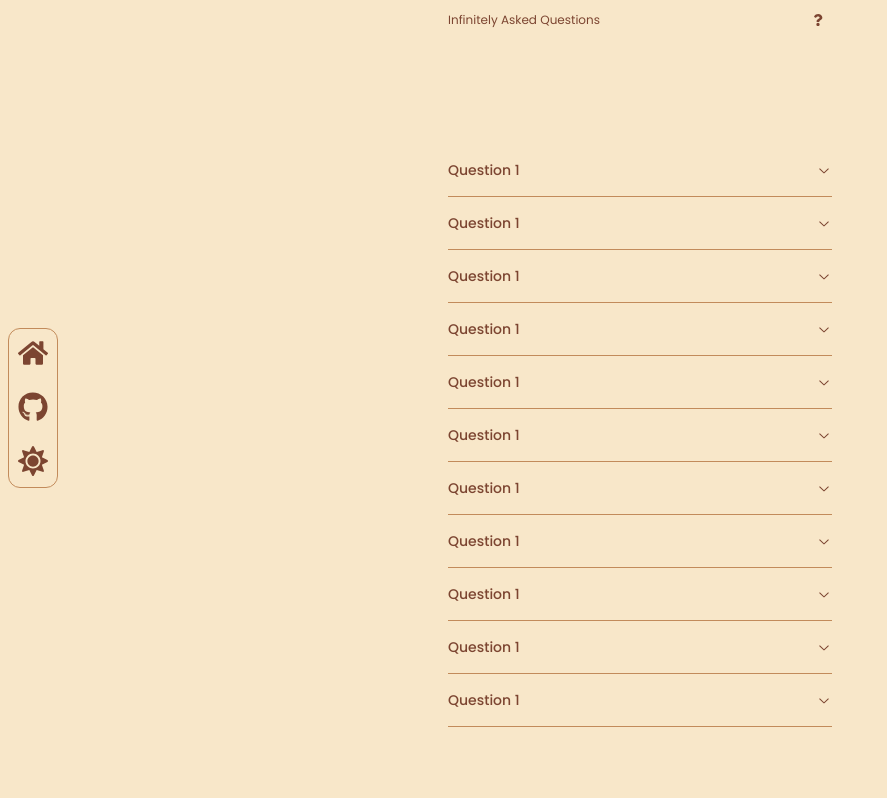
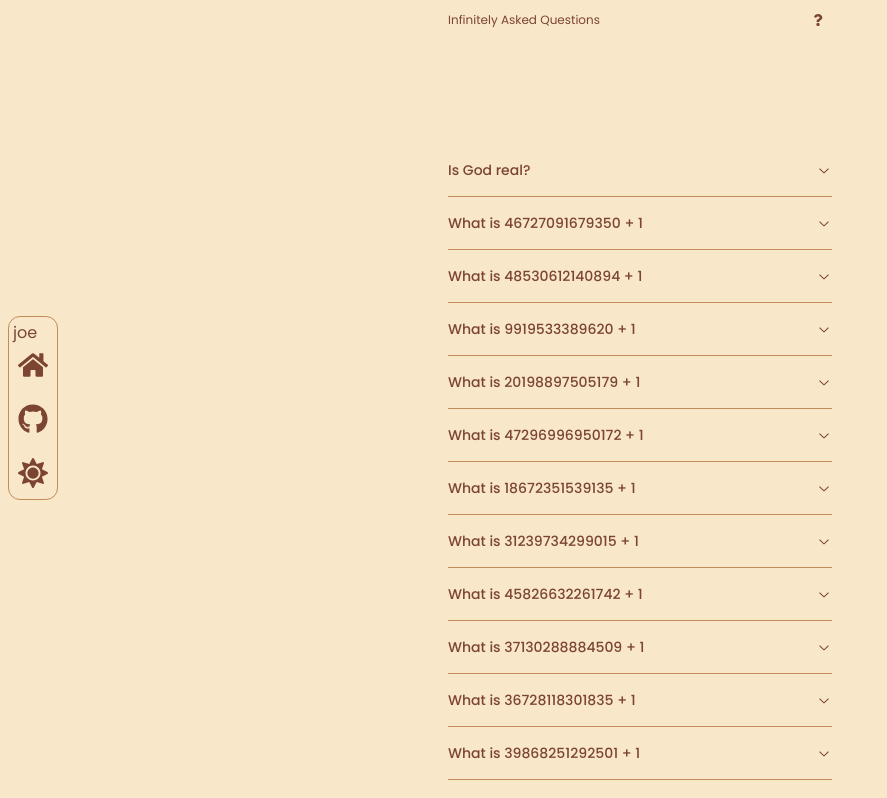
Before and after one commit to xyangst/shadcntest, a Next.js app in the folder testing/: page /faq in a window 1280 px wide. Shown: the top 798 px of the page, without its empty margins (0-887 px from the left). Built offline with nearby package versions, Linux system fonts and the light colour scheme.

Commit message:
iuzgbvau7gaghu97au7gdw

```diff
--- a/testing/src/app/(stuff)/faq/page.tsx
+++ b/testing/src/app/(stuff)/faq/page.tsx
@@ -1,32 +1,36 @@
 "use client";
 import { FaQuestion } from "react-icons/fa";
-import { useState } from "react";
+import { useState, useEffect } from "react";
 import Questions from "./Questions";
 
 export default function Home() {
   const [faqConfig, setFaqConfig] = useState([
     {
-      q: "Question 1",
-      a: "Answer 1",
+      q: "Is God real?",
+      a: "no.",
     },
   ]);
-  const [faqAmount, setFaqAmount] = useState(1);
-
-  const [isLoading, setIsLoading] = useState(false);
+  const addQuestions = (n) => {
     const addQuestion = () => {
+      let randomNumber = Math.floor(Math.random() * 50000000000000 + 0.5);
       setFaqConfig((prevConfig) => [
         ...prevConfig,
         {
-        q: "Question " + faqAmount,
-        a: "Answer " + faqAmount,
+          q: "What is " + randomNumber + " + 1",
+          a: "The answer is obviously " + randomNumber + 1,
         },
       ]);
     };
+    for (let i = 0; i < n; i++) {
+      addQuestion();
+    }
+  };
+
   function handleScroll() {
     const { scrollTop, clientHeight, scrollHeight } = document.documentElement;
 
-    if (scrollTop + clientHeight >= scrollHeight - 100 && !isLoading) {
-      addQuestion();
+    if (scrollTop + clientHeight >= scrollHeight - 100) {
+      addQuestions(10);
     }
   }
   window.addEventListener("scroll", handleScroll);
--- a/testing/src/app/globals.css
+++ b/testing/src/app/globals.css
@@ -33,7 +33,7 @@
 
     --ring: 28, 46%, 56%;
 
-    --radius: 0.5rem;
+    --radius: 2rem;
   }
 
   .dark {
--- a/testing/src/components/main/NavBar.tsx
+++ b/testing/src/components/main/NavBar.tsx
@@ -3,11 +3,14 @@ import Link from "next/link";
 import DarkModeSwitch from "./DarkModeSwitch";
 import { Button } from "../shadcn/button";
 import SimpleTooltip from "../ui/SimpleTooltip";
+import { Separator } from "../shadcn/separator";
 export default function CommandMenu() {
   return (
-    <nav className="fixed left-0 top-1/2 m-2 -translate-y-1/2 rounded-xl border p-1 ">
+    <nav className="absolute left-0 top-1/2 m-2 -translate-y-1/2 rounded-xl border p-1 ">
+      joe
+      <Separator orientation="vertical" />
       <div className="flex flex-col gap-3">
-        <SimpleTooltip side="left" content="Go back Home">
+        <SimpleTooltip side="left" content="Go Home :)">
           <Button className="h-10 w-10 rounded-md p-1 text-3xl" variant="ghost">
             <Link href="/">
               <FaHome />
--- a/testing/src/components/shadcn/tooltip.tsx
+++ b/testing/src/components/shadcn/tooltip.tsx
@@ -19,7 +19,7 @@ const TooltipContent = React.forwardRef<
     ref={ref}
     sideOffset={sideOffset}
     className={cn(
-      "z-50 overflow-hidden rounded-md border bg-popover px-3 py-1.5 text-sm text-popover-foreground shadow-md animate-in fade-in-0 zoom-in-95 data-[state=closed]:animate-out data-[state=closed]:fade-out-0 data-[state=closed]:zoom-out-95 data-[side=bottom]:slide-in-from-top-2 data-[side=left]:slide-in-from-right-2 data-[side=right]:slide-in-from-left-2 data-[side=top]:slide-in-from-bottom-2",
+      "z-100 overflow-hidden rounded-md border bg-popover px-3 py-1.5 text-sm text-popover-foreground shadow-md animate-in fade-in-0 zoom-in-95 data-[state=closed]:animate-out data-[state=closed]:fade-out-0 data-[state=closed]:zoom-out-95 data-[side=bottom]:slide-in-from-top-2 data-[side=left]:slide-in-from-right-2 data-[side=right]:slide-in-from-left-2 data-[side=top]:slide-in-from-bottom-2",
       className
     )}
     {...props}
```
Lines whose indentation alone changed are shown as unchanged.
